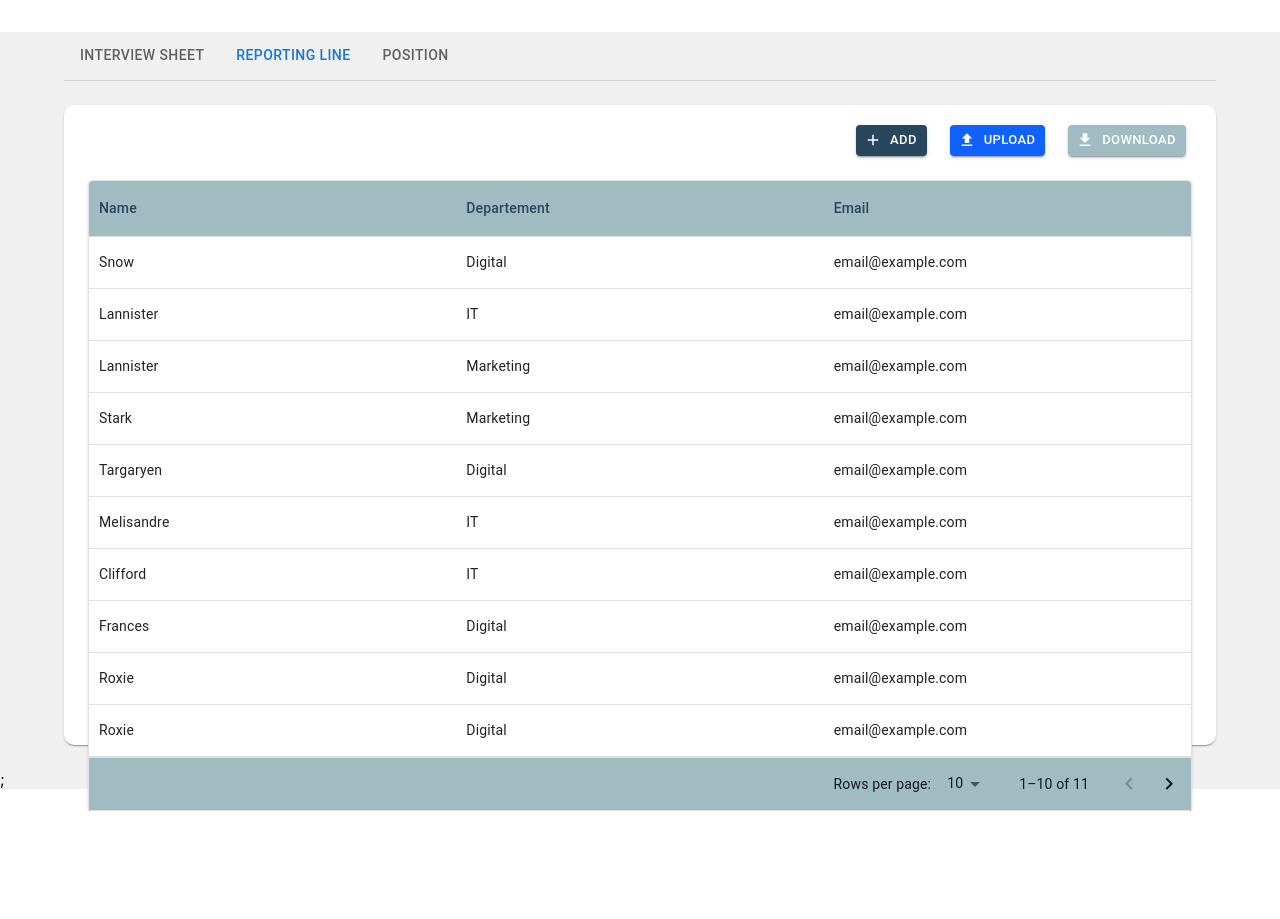
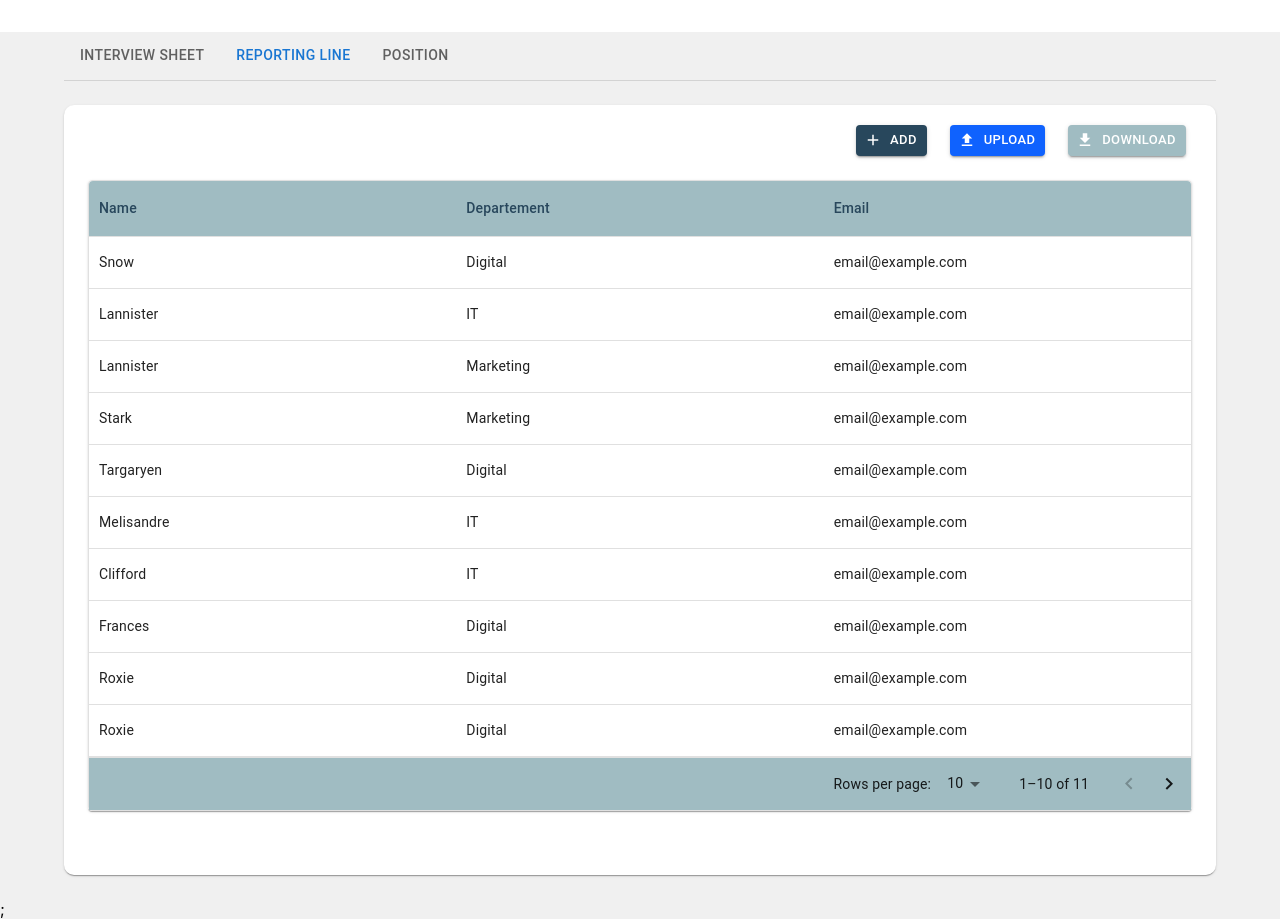
Before and after one commit to Andrew-Dupre/Job_Portal, a React (Create React App) app: page / in a window 1280 px wide. Both pictures are taken after a click on the tab "REPORTING LINE". Before the commit the page ends 811 px from the top, so only its background shows below. Built offline with nearby package versions, Linux system fonts and the light colour scheme.

Commit message:
Change paper to fit-content

```diff
--- a/src/Components/ReportingLine.tsx
+++ b/src/Components/ReportingLine.tsx
@@ -13,8 +13,9 @@ export default function Config() {
       elevation={1}
       sx={{
         width: "100%",
-        height: "80vh",
+        height: "fit-content",
         borderRadius: "10px",
+        paddingBottom: 8,
       }}
     >
       <div style={{ display: "flex", justifyContent: "flex-end" }}>
```
